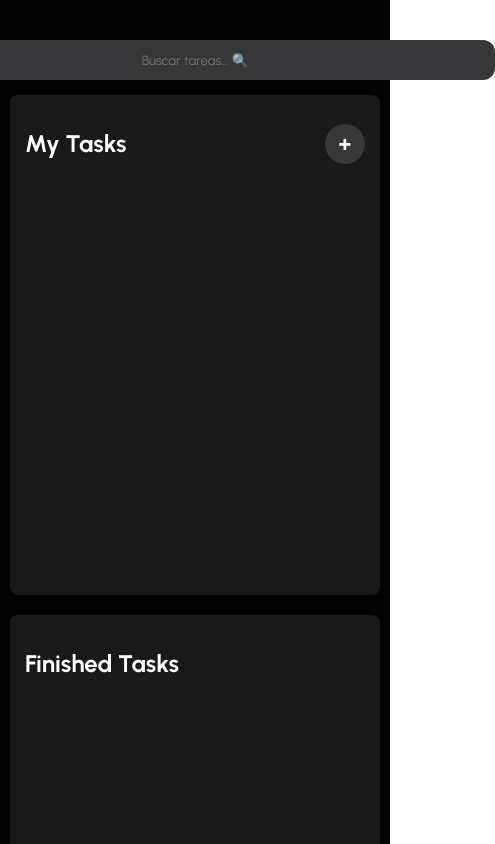
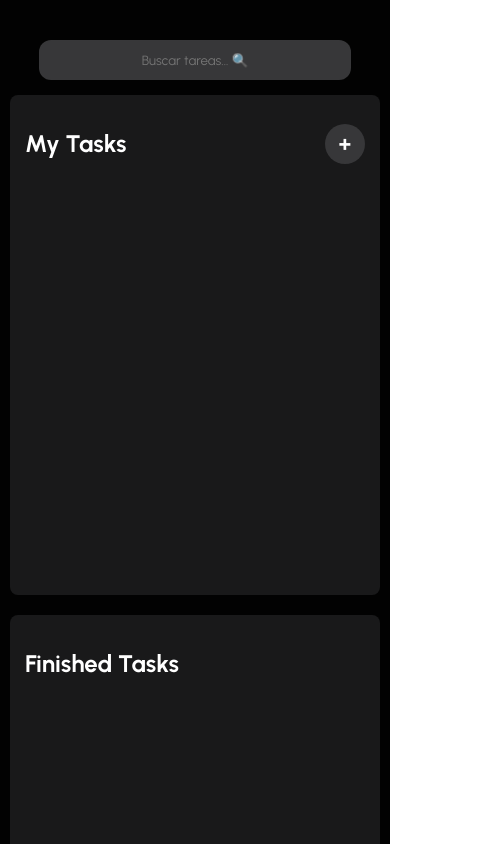
Before and after one commit to 2piradrian/to-do-searchbar, a React (Create React App) app: page / in a window 390 px wide. Shown: the top 844 px of the page, 495 px wide, since content can reach past the window. Built offline with nearby package versions, Linux system fonts and the light colour scheme.

Commit message:
some responsive styles

```diff
--- a/src/Components/Results/ResultsSt.js
+++ b/src/Components/Results/ResultsSt.js
@@ -2,6 +2,7 @@ import styled from "styled-components";
 
 export const ResultsContainer = styled.div`
 	width: 600px;
+	max-width: 80%;
 	padding: 10px 20px;
 	margin-top: -10px;
 	border-radius: 0px 0px 12px 12px;
--- a/src/Components/SearchBar/SerachBarSt.js
+++ b/src/Components/SearchBar/SerachBarSt.js
@@ -14,6 +14,7 @@ export const SearchBox = styled.div`
 
 export const SearchInput = styled.input`
 	width: 600px;
+	max-width: 80%;
 	height: 40px;
 	padding: 0px 15px;
 	outline: none;
```
